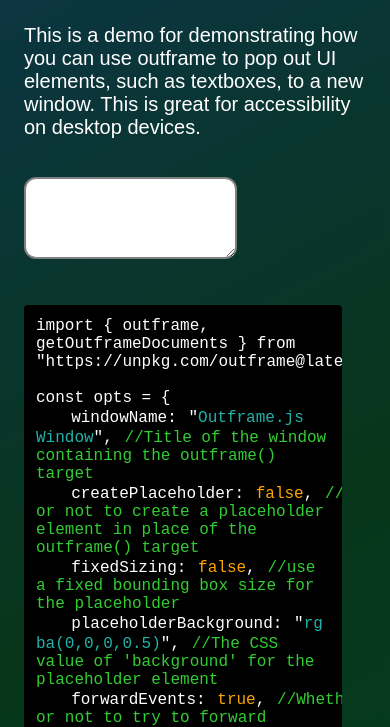
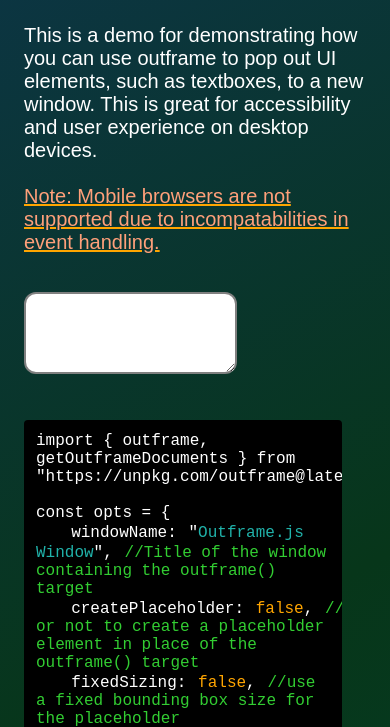
Before and after one commit to ZXMushroom63/outframe.js, a website: page docs/index.html in a window 390 px wide. Shown: the part 64-791 px from the top of the page. Drawn offline with Linux system fonts and the light colour scheme.

Commit message:
add mobile bypass option

```diff
--- a/docs/index.html
+++ b/docs/index.html
@@ -80,13 +80,17 @@
             user-select: none;
             border: 2px solid white;
         }
-        h2, p {
+
+        h2,
+        p {
             font-family: sans-serif;
         }
+
         body {
             color: white;
             padding: 1rem;
         }
+
         html {
             margin: 0;
             padding: 0;
@@ -96,14 +100,22 @@
             min-height: 100vh;
             background-repeat: no-repeat;
             background: rgb(32, 32, 32);
-            background: linear-gradient(152deg,rgba(12, 53, 69, 1) 0%, rgba(7, 54, 26, 1) 50%, rgba(3, 64, 40, 1) 100%);
+            background: linear-gradient(152deg, rgba(12, 53, 69, 1) 0%, rgba(7, 54, 26, 1) 50%, rgba(3, 64, 40, 1) 100%);
         }
+
         h2 {
             margin-top: 0;
             font-size: 2rem;
         }
+
         p {
             font-size: 1.25rem;
+        }
+
+        warn {
+            text-decoration: underline;
+            text-decoration-color: orange;
+            color: lightsalmon;
         }
     </style>
 </head>
@@ -112,7 +124,8 @@
     <h2>Outframe.js Demo</h2>
     <p>
         This is a demo for demonstrating how you can use outframe to pop out UI elements, such as textboxes, to a new
-        window. This is great for accessibility on desktop devices.
+        window. This is great for accessibility and user experience on desktop devices.<br><br>
+        <warn>Note: Mobile browsers are not supported due to incompatabilities in event handling.</warn>
     </p><br>
     <textarea id="textbox">
     </textarea><br><br><br>
@@ -140,7 +153,8 @@
             "placeholderBackground": ["text", "The CSS value of 'background' for the placeholder element", "rgba(0,0,0,0.5)"],
             "forwardEvents": ["bool", "Whether or not to try to forward events from the outframe() window to the main window", true],
             "readOnly": ["bool", "Whether or not to set 'pointer-events' to 'none' on the outframe() window", false],
-            "tabbed": ["bool", "use a new browser tab instead of a popup window", false]
+            "tabbed": ["bool", "use a new browser tab instead of a popup window", false],
+            "mobileBypass": ["bool", "whether to proceed on unsupported browsers", false]
         };
         Object.entries(optionDefs).forEach(entry => {
             opts.append("⠀⠀⠀" + entry[0] + ":⠀");
@@ -201,10 +215,10 @@
             outframe(textbox, opts);
         });
 
-        textbox.addEventListener("keyup", (e)=>{
+        textbox.addEventListener("keyup", (e) => {
             keybOut.innerText = `Last textbox 'keyup' event: ${new Date()}`;
         });
-        addEventListener("mousedown", (e)=>{
+        addEventListener("mousedown", (e) => {
             mouseOut.innerText = `Last window 'mousedown' event: ${new Date()}`;
         });
     </script>
--- a/src/index.d.ts
+++ b/src/index.d.ts
@@ -72,6 +72,11 @@ export interface OutframeOptions {
      * @param {boolean} [opts.tabbed=false] use a new browser tab instead of a popup window
      */
     tabbed?: boolean;
+
+    /**
+     * @param {boolean} [opts.mobileBypass=false] whether to proceed on unsupported browsers
+     */
+    mobileBypass?: boolean;
 }
 
 
--- a/src/index.mjs
+++ b/src/index.mjs
@@ -55,6 +55,7 @@ export function getOutframeDocuments() {
 * @param {boolean} [opts.forwardEvents=true] whether or not to forward frame events to the main window. defaults to 'true'
 * @param {boolean} [opts.readOnly=false] whether or not to disable user interaction in the popout. defaults to 'false'
 * @param {boolean} [opts.tabbed=false] use a new browser tab instead of a popup window
+* @param {boolean} [opts.mobileBypass=false] whether to proceed on unsupported browsers
 * @returns {OutframeResponse} object containing information about the framing
 */
 export function outframe(targetElement, opts) {
@@ -72,6 +73,11 @@ export function outframe(targetElement, opts) {
     opts.readOnly ||= false;
     opts.fixedSizing ||= false;
     opts.tabbed ||= false;
+    opts.mobileBypass ||= false;
+
+    if (navigator?.userAgentData?.mobile && !opts.mobileBypass) {
+        throw new Error("Mobile devices are not supported!");
+    }
 
     const rect = targetElement.getBoundingClientRect();
     if (!('width' in opts) || !('height' in opts)) {
```
